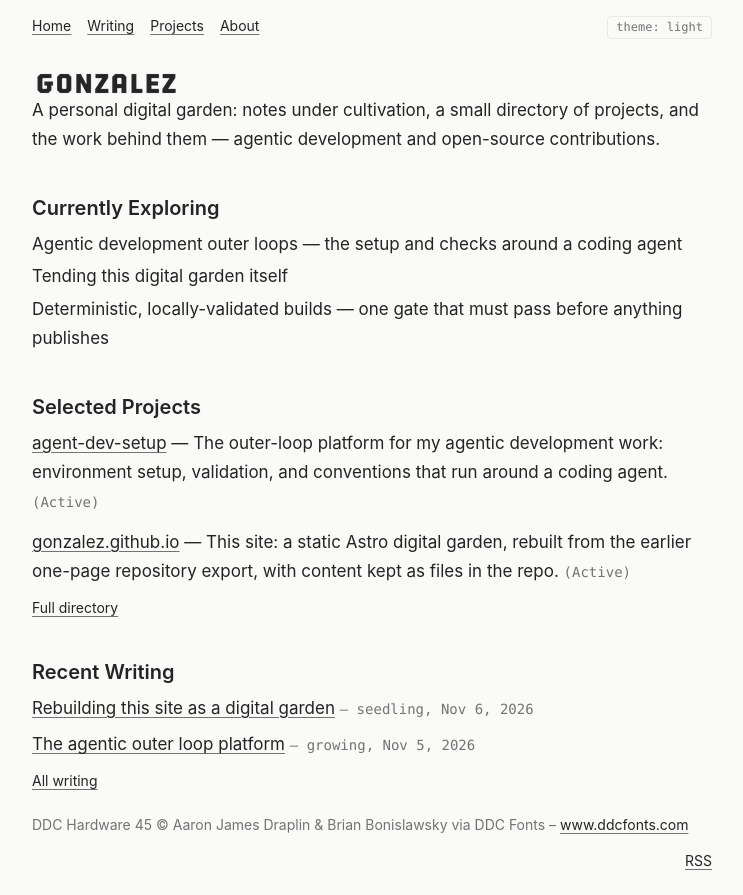
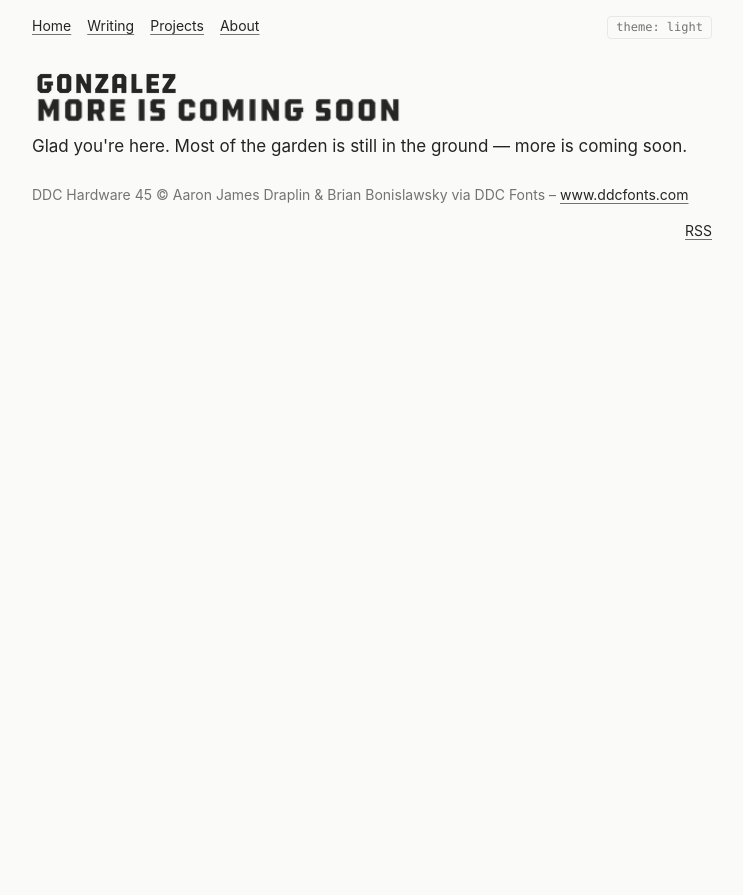
Before and after one commit to gonzalez/gonzalez.github.io, an Astro site: page / in a window 1280 px wide. Shown: the whole page, without its empty margins (268-1011 px from the left). After the commit the page ends 800 px from the top, so only its background shows below. Built offline with nearby package versions, Linux system fonts and the light colour scheme; Astro itself is replaced by a stand-in of ours; some packages are replaced by stand-ins of ours.

Commit message:
feat(garden): home becomes a 'more is coming soon' holding page; probes 8/10 updated

```diff
--- a/scripts/verify-site.mjs
+++ b/scripts/verify-site.mjs
@@ -15,11 +15,12 @@
  *                        (DDC EULA: rasterized PNGs only, never font binaries)
  *   7. slug-uniqueness — no duplicate slugs across the writing and projects
  *                        collections (Review Focus #4: /writing/<slug> collision)
- *   8. home-markers    — the home page carries the three garden markers
- *                        (Currently Exploring / Selected Projects / Recent Writing)
+ *   8. home-holding    — home carries the DDC "more is coming soon" headline
+ *                        and the short holding line (TASK-9: garden sections
+ *                        are gone from the front door, pages stay live)
  *   9. sitemap-roots   — the sitemap lists all four roots
- *  10. home-entries    — home lists at least three real post/project entries
- *                        (TASK-5 acceptance: seeded home, no thin landing)
+ *  10. home-no-entries — home lists no post/project entries or garden
+ *                        sections (TASK-9: it is a holding page, not a landing)
  *  11. wordmark-variants — BOTH rasterized masthead inks ship in dist
  *                        (light/ #242424 + dark/ #EAEAEA @1x+@2x) and home
  *                        references both (TASK-3, plan Review Focus #2)
@@ -61,7 +62,6 @@ const PROJECTS_DIR = join(ROOT, 'src', 'content', 'projects');
 const SITE = 'https://gonzalez.github.io';
 
 const FONT_EXTENSIONS = new Set(['.otf', '.ttf', '.woff', '.woff2', '.eot']);
-const HOME_MARKERS = ['Currently Exploring', 'Selected Projects', 'Recent Writing'];
 const SITEMAP_ROOTS = [`${SITE}/`, `${SITE}/writing/`, `${SITE}/projects/`, `${SITE}/about/`];
 
 const failures = [];
@@ -224,33 +224,40 @@ if (!existsSync(DIST)) {
   );
 }
 
-// --- probe 8: home garden markers -------------------------------------------
+// --- probe 8: home is the holding page (TASK-9) ------------------------------
 
 const homePath = join(DIST, 'index.html');
-if (!existsSync(homePath)) {
-  probe('home-markers', false, 'dist/index.html missing');
-} else {
-  const home = readFileSync(homePath, 'utf8');
-  const missing = HOME_MARKERS.filter((marker) => !home.includes(marker));
+{
+  const home = existsSync(homePath) ? readFileSync(homePath, 'utf8') : '';
+  const missing = [
+    ['the coming-soon headline', /<img[^>]*alt="more is coming soon"[^>]*>/],
+    ['the holding copy', /Glad you/],
+  ]
+    .filter(([, pattern]) => !pattern.test(home))
+    .map(([label]) => label);
   probe(
-    'home-markers',
-    missing.length === 0,
-    missing.length ? `home is missing: ${missing.join(', ')}` : ''
+    'home-holding',
+    existsSync(homePath) && missing.length === 0,
+    existsSync(homePath) ? `home is missing: ${missing.join(', ')}` : 'dist/index.html missing'
   );
 }
 
-// --- probe 10: home carries at least three seeded entries -------------------
+// --- probe 10: home lists no garden entries or sections (TASK-9) -------------
 
-// Each project/note row on the home page is tagged `data-home-entry`; the
-// probe counts them so "three real entries" is a contract, not a hope.
+// A holding page has no post/project rows and no garden-section headings.
 {
   const home = existsSync(homePath) ? readFileSync(homePath, 'utf8') : '';
-  const count = (home.match(/data-home-entry=/g) ?? []).length;
+  const present = [
+    'data-home-entry=',
+    'Currently Exploring',
+    'Selected Projects',
+    'Recent Writing',
+  ].filter((marker) => home.includes(marker));
   probe(
-    'home-entries',
-    count >= 3,
+    'home-no-entries',
+    existsSync(homePath) && present.length === 0,
     existsSync(homePath)
-      ? `home lists ${count} post/project entr${count === 1 ? 'y' : 'ies'}, need ≥ 3`
+      ? `home still carries: ${present.join(', ')}`
       : 'dist/index.html missing'
   );
 }
--- a/src/pages/index.astro
+++ b/src/pages/index.astro
@@ -1,8 +1,9 @@
 ---
-// Home — wordmark, short intro, and the three garden sections per the
-// operator spec's IA: Currently Exploring, Selected Projects, Recent Writing.
-import { getCollection } from 'astro:content';
+// Home — a quiet holding page: the DDC wordmark, a DDC "more is coming soon"
+// headline, and one short line. The garden (/writing, /projects, /about, RSS)
+// stays live via the site nav; the three landing sections are retired.
 import BaseLayout from '../layouts/BaseLayout.astro';
+import HeadingWord from '../components/HeadingWord.astro';
 
 // 1x is the natural masthead size; the 2x raster serves retina displays at
 // the same CSS size via the density descriptor (no width math in the HTML).
@@ -23,35 +24,6 @@ const mastheadVariants = [
     retina: `/assets/word/dark/gonzalez@2x.png`,
   },
 ] as const;
-
-const notes = (
-  await getCollection('writing', (entry) => !entry.data.draft)
-).sort(
-  (a, b) =>
-    b.data.createdDate.getTime() - a.data.createdDate.getTime() ||
-    a.data.title.localeCompare(b.data.title)
-);
-const recent = notes.slice(0, 5);
-
-const projects = (await getCollection('projects')).sort((a, b) =>
-  a.data.name.localeCompare(b.data.name)
-);
-
-// Active interests, each one something with real session work behind it —
-// nothing here is aspirational copy.
-const exploring = [
-  'Agentic development outer loops — the setup and checks around a coding agent',
-  'Tending this digital garden itself',
-  'Deterministic, locally-validated builds — one gate that must pass before anything publishes',
-];
-
-const formatDate = (date: Date) =>
-  date.toLocaleDateString('en-US', {
-    year: 'numeric',
-    month: 'short',
-    day: 'numeric',
-    timeZone: 'UTC',
-  });
 ---
 
 <BaseLayout title="gonzalez — digital garden">
@@ -74,58 +46,13 @@ const formatDate = (date: Date) =>
         ))
       }
     </p>
-    <p>
-      A personal digital garden: notes under cultivation, a small directory of
-      projects, and the work behind them — agentic development and
-      open-source contributions.
+
+    <h1 class="text-3xl font-semibold tracking-tight">
+      <HeadingWord text="more is coming soon" />
+    </h1>
+    <p class="mt-2">
+      Glad you're here. Most of the garden is still in the ground — more is
+      coming soon.
     </p>
-
-    <section class="mt-10">
-      <h2 class="text-xl font-semibold">Currently Exploring</h2>
-      <ul class="mt-2 space-y-1">
-        {exploring.map((interest) => <li>{interest}</li>)}
-      </ul>
-    </section>
-
-    <section class="mt-10">
-      <h2 class="text-xl font-semibold">Selected Projects</h2>
-      <ul class="mt-2 space-y-3">
-        {
-          projects.map((project) => (
-            <li data-home-entry="project">
-              {project.data.github ? (
-                <a href={project.data.github}>{project.data.name}</a>
-              ) : (
-                <strong>{project.data.name}</strong>
-              )}
-              {' — '}
-              {project.data.description}{' '}
-              <span class="font-mono text-sm text-ink-muted">
-                ({project.data.status})
-              </span>
-            </li>
-          ))
-        }
-      </ul>
-      <p class="mt-3 text-sm"><a href="/projects/">Full directory</a></p>
-    </section>
-
-    <section class="mt-10">
-      <h2 class="text-xl font-semibold">Recent Writing</h2>
-      <ul class="mt-2 space-y-2">
-        {
-          recent.map((note) => (
-            <li data-home-entry="note">
-              <a href={`/writing/${note.id}/`}>{note.data.title}</a>
-              <span class="font-mono text-sm text-ink-muted">
-                {' '}
-                — {note.data.maturity}, {formatDate(note.data.createdDate)}
-              </span>
-            </li>
-          ))
-        }
-      </ul>
-      <p class="mt-3 text-sm"><a href="/writing/">All writing</a></p>
-    </section>
   </main>
 </BaseLayout>
```
